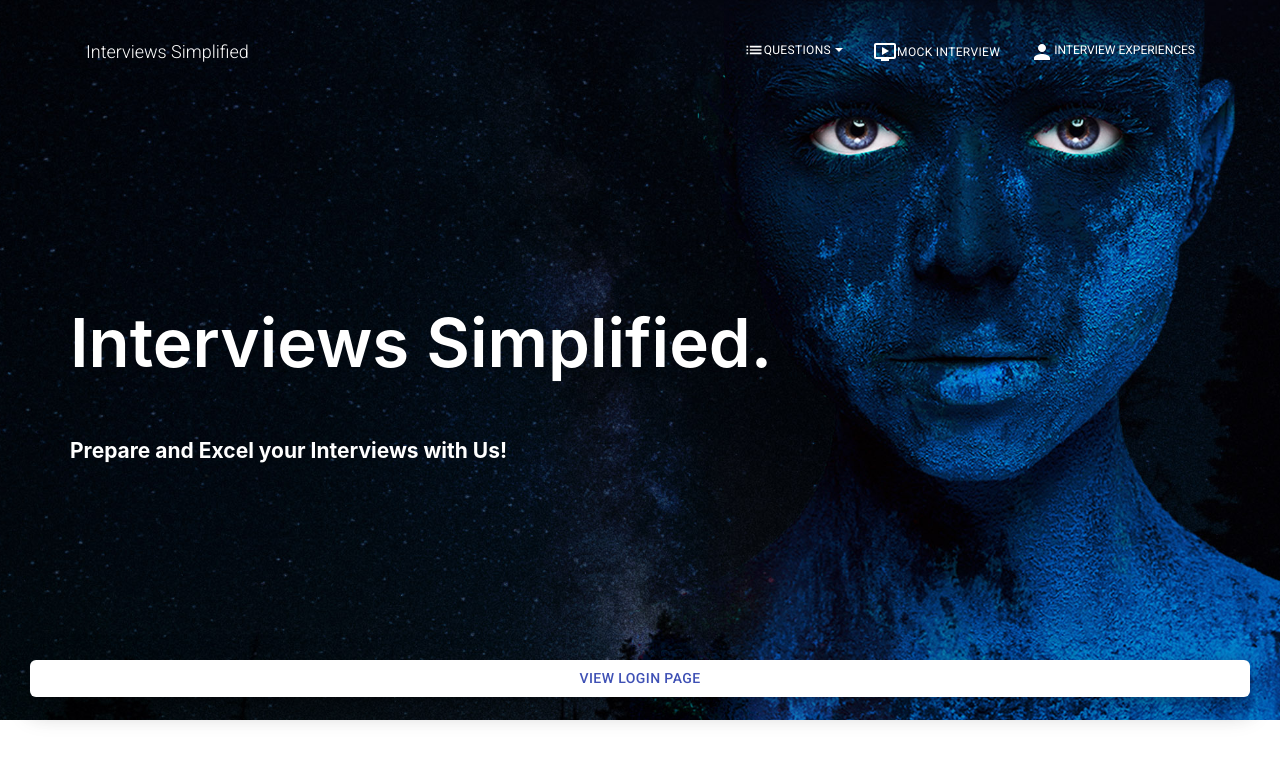
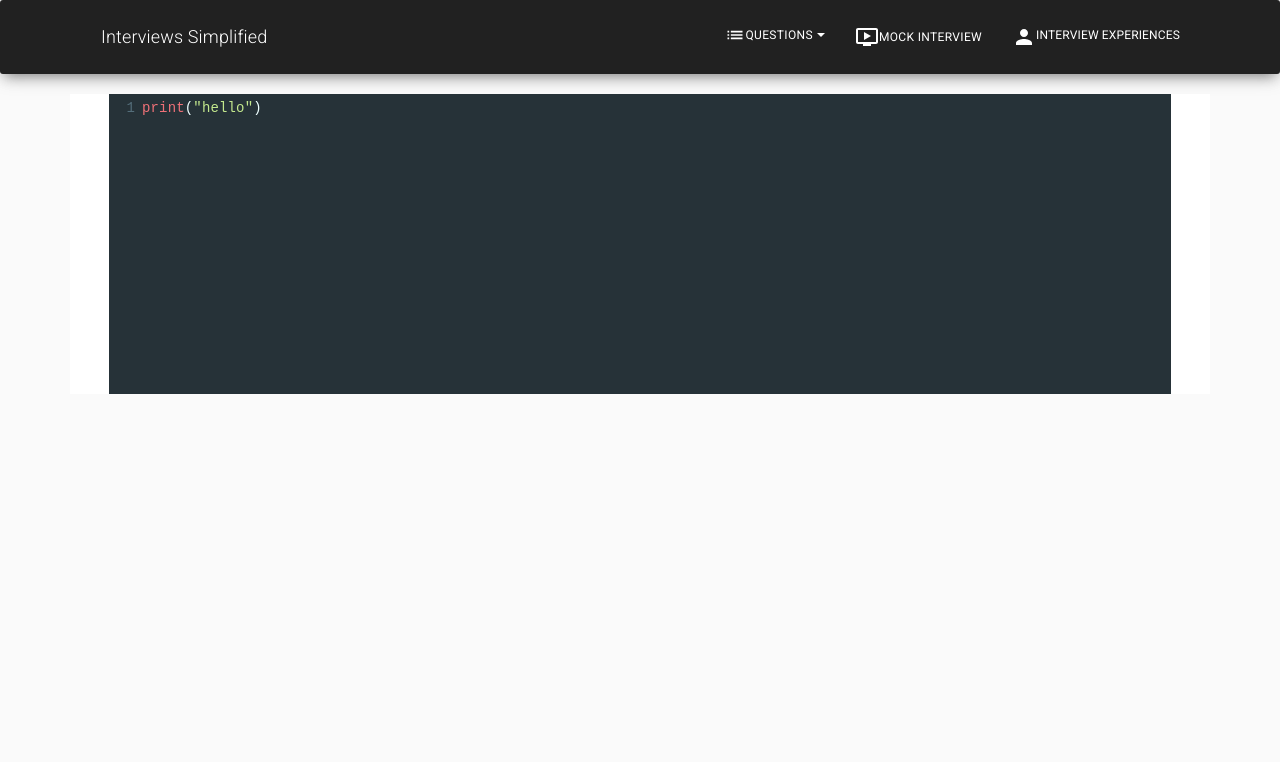
Before and after one commit to utkarsh2827/Minor-Project-2020, a React (Create React App) app in the folder website/: page /editor in a window 1280 px wide. Shown: the top 762 px of the page. Built offline with nearby package versions, Linux system fonts and the light colour scheme.

Commit message:
Started Editor and Question Bank Page

```diff
--- a/website/package.json
+++ b/website/package.json
@@ -10,9 +10,11 @@
     "@testing-library/user-event": "^7.2.1",
     "axios": "^0.20.0",
     "classnames": "^2.2.6",
+    "codemirror": "^5.58.1",
     "history": "^5.0.0",
     "prop-types": "^15.7.2",
     "react": "^16.13.1",
+    "react-codemirror2": "^7.2.1",
     "react-dom": "^16.13.1",
     "react-router": "^5.2.0",
     "react-router-dom": "^5.2.0",
--- a/website/src/App.js
+++ b/website/src/App.js
@@ -2,8 +2,8 @@ import React from 'react';
 import { BrowserRouter, Route, Switch } from "react-router-dom";
 import HomePage from "./views/HomePage";
 import LoginPage from "./views/LoginPage";
-
-
+import EditorPage from "./views/EditorPage";
+import QuestionBank from "./views/QuestionBank";
 function App() {
   return (
     <BrowserRouter>
@@ -13,6 +13,8 @@ function App() {
         <Route path="/login-page" component={LoginPage} /> */}
 
         <Route path="/login-page" component={LoginPage} />
+        <Route path="/editor" component={EditorPage} />
+        <Route path="/questions" component={QuestionBank} />
         <Route path="/" component={HomePage} />
       </Switch>
   </BrowserRouter>
--- /dev/null
+++ b/website/src/views/EditorPage.js
@@ -0,0 +1,58 @@
+import React from "react";
+import classNames from "classnames";
+import Container from "@material-ui/core/Container";
+import { makeStyles } from "@material-ui/core/styles";
+import CssBaseline from '@material-ui/core/CssBaseline';
+
+// import Button from "@material-ui/core/Button"
+import Header from "../components/Header/Header.js";
+import HeaderLinks from "../components/Header/HeaderLinks.js";
+// import Grid from '@material-ui/core/Grid';
+import {UnControlled as CodeMirror} from "react-codemirror2";
+import styles from "../assets/jss/material-kit-react/views/components.js";
+import 'codemirror/lib/codemirror.css';
+import 'codemirror/theme/material.css';
+require('codemirror/mode/python/python');
+require('codemirror/mode/clike/clike')
+require('codemirror/mode/javascript/javascript');
+const useStyles = makeStyles(styles);
+
+export default function EditorPage(props){
+    const classes = useStyles();
+    const { ...rest } = props;
+    // const [state, setState] = useState(false);
+    // useEffect(()=>{
+    //     CodeMirror.fromTextArea(document.getElementById("editor"),{
+    //         mode:"xml",
+    //         theme: "dark"
+    //     });
+    // });
+    return(
+        <div>
+
+            <Header
+                brand="Interviews Simplified"
+                rightLinks={<HeaderLinks />}
+                color="dark"
+                {...rest}
+            />
+
+            <CssBaseline />
+            <div className={classNames(classes.main, classes.container)}>
+                <Container>
+                    <CodeMirror
+                        value='print("hello")'
+                        options={{
+                            mode: 'text/x-java',
+                            theme: 'material',
+                            lineNumbers: true
+                        }}
+                    />
+                </Container>
+
+
+            </div>
+        </div>
+
+    );
+}
--- a/website/src/views/HomePage.js
+++ b/website/src/views/HomePage.js
@@ -16,7 +16,7 @@ import styles from "../assets/jss/material-kit-react/views/components.js";
 
 const useStyles = makeStyles(styles);
 
-export default function Components(props) {
+export default function HomePage(props) {
   const classes = useStyles();
   const { ...rest } = props;
   return (
--- /dev/null
+++ b/website/src/views/QuestionBank.js
@@ -0,0 +1,65 @@
+import React from "react";
+import classNames from "classnames";
+
+import { makeStyles } from "@material-ui/core/styles";
+import CssBaseline from '@material-ui/core/CssBaseline';
+
+import Button from "@material-ui/core/Button"
+import Header from "../components/Header/Header.js";
+import HeaderLinks from "../components/Header/HeaderLinks.js";
+import Grid from '@material-ui/core/Grid';
+import OutlinedInput from '@material-ui/core/OutlinedInput';
+import InputAdornment from '@material-ui/core/InputAdornment';
+import FormControl from '@material-ui/core/FormControl';
+import Search from '@material-ui/icons/Search';
+import styles from "../assets/jss/material-kit-react/views/components.js";
+
+
+const useStyles = makeStyles(styles);
+
+export default function EditorPage(props){
+    const classes = useStyles();
+    const { ...rest } = props;
+    // const [state, setState] = useState(false);
+    // useEffect(()=>{
+    //     CodeMirror.fromTextArea(document.getElementById("editor"),{
+    //         mode:"xml",
+    //         theme: "dark"
+    //     });
+    // });
+    return(
+        <div>
+
+            <Header
+                brand="Interviews Simplified"
+                rightLinks={<HeaderLinks />}
+                color="dark"
+                {...rest}
+            />
+
+            <CssBaseline />
+            <div className={classNames(classes.container)}>
+                <Grid container>
+                    <Grid item>
+                        <FormControl fullwidth>
+                            <OutlinedInput
+                                id="input-with-icon-adornment"
+                                startAdornment={
+                                    <InputAdornment position="start">
+                                    <Search />
+                                    </InputAdornment>
+                                }
+                                placeholder="Search..."
+                            />
+                        </FormControl>
+                        <Button color="primary" size="large">Submit</Button>
+                    </Grid>
+                </Grid>
+
+
+
+            </div>
+        </div>
+
+    );
+}
```
Also changed, not shown: 1 other file (tests, documents, lock files or other folders).
